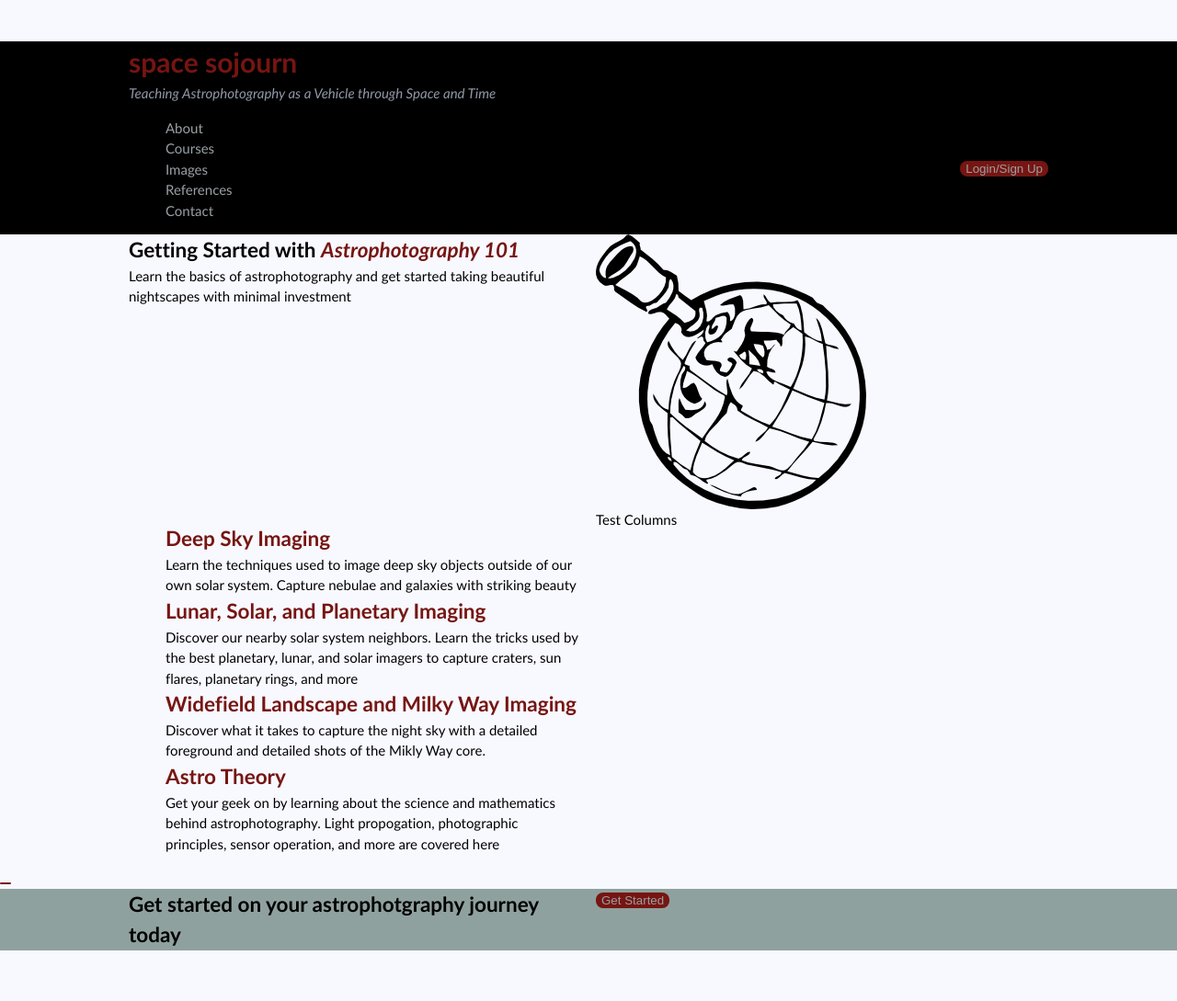
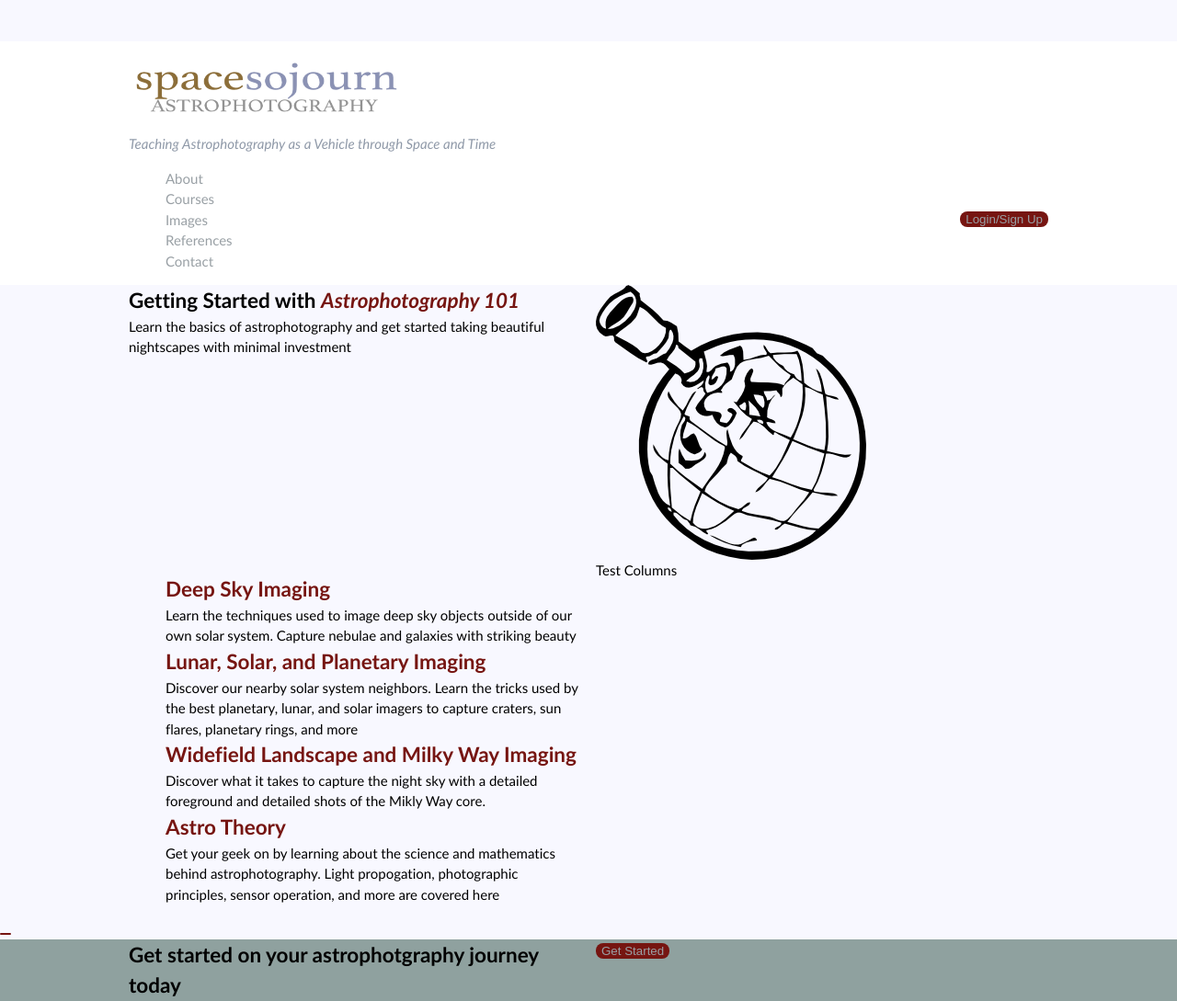
Before and after one commit to moose2d/moose2d.github.io, a plain HTML site: page index.html in a window 1280 px wide. Shown: the whole page at 92% size. Before the commit the page ends 1034 px from the top, so only its background shows below. Drawn offline with Linux system fonts and the light colour scheme.

Commit message:
Added small text-only logo to the header

```diff
--- a/css/style.css
+++ b/css/style.css
@@ -163,10 +163,14 @@ select {
   }
 
   .primary-header {
-    background: #fff;
-    background-image: url(../images/header_moon.jpg);
+    background: #ffff;
     background-position-x: -300px;
     background-position-y: -200px;
+  }
+
+  .header-logo {
+    height: 100px;
+    width: 300px;
   }
 
   .primary-header .title .home-link {
--- a/index.html
+++ b/index.html
@@ -24,9 +24,7 @@
 
 		<header class="primary-header">
 			<div class="container">
-				<h1 class = "title">
-					<a href="/" class="home-link"> space sojourn</a>
-				</h1>
+				<img class="header-logo" src="images/logo2_text_small.png" alt="logo2_text_small">
 				<p class="text-neutral-100">
 					<em> Teaching Astrophotography as a Vehicle through Space and Time </em>
 				</p>
```
Also changed, not shown: images/logo2_text_small.png (added).
